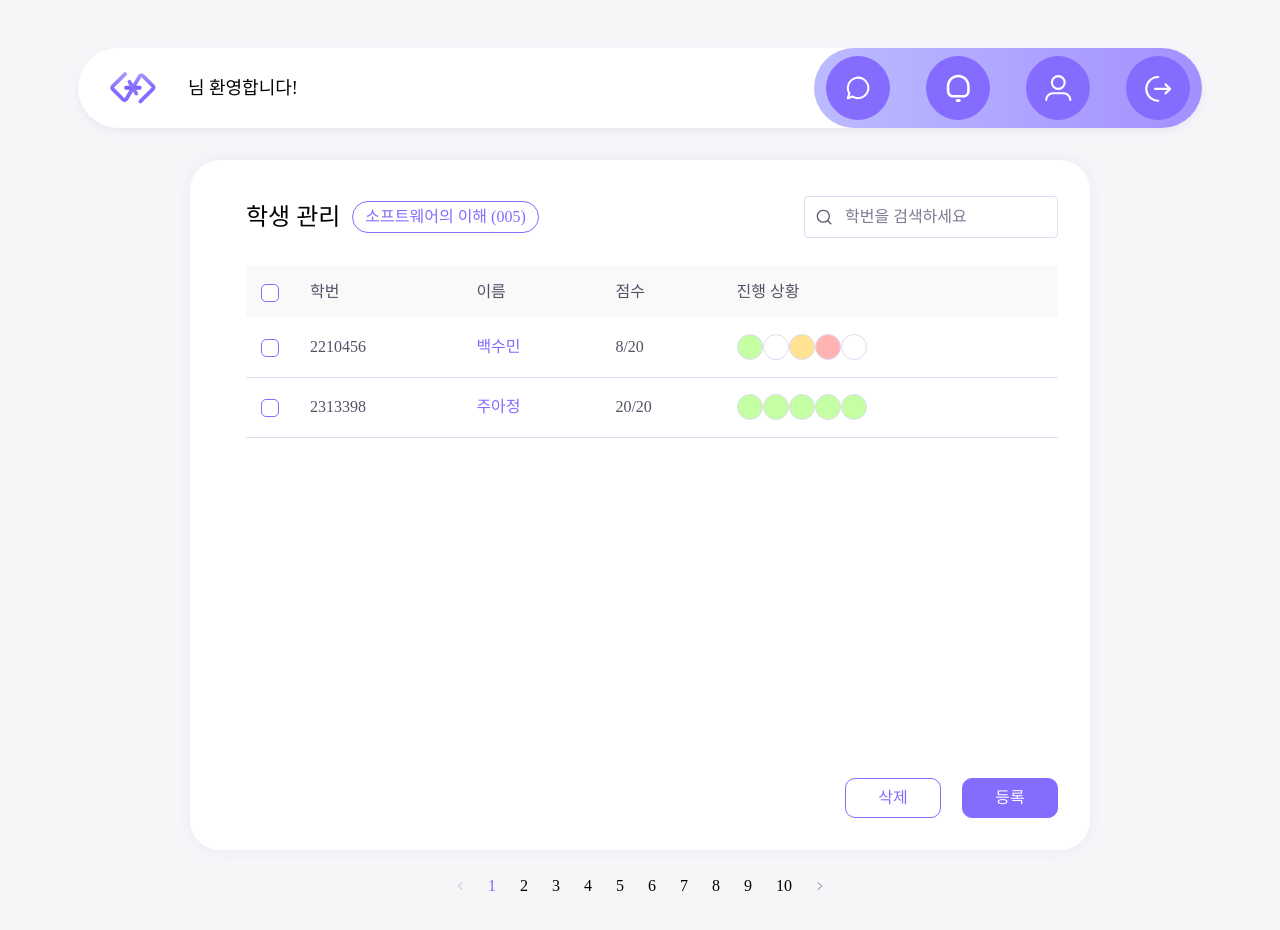
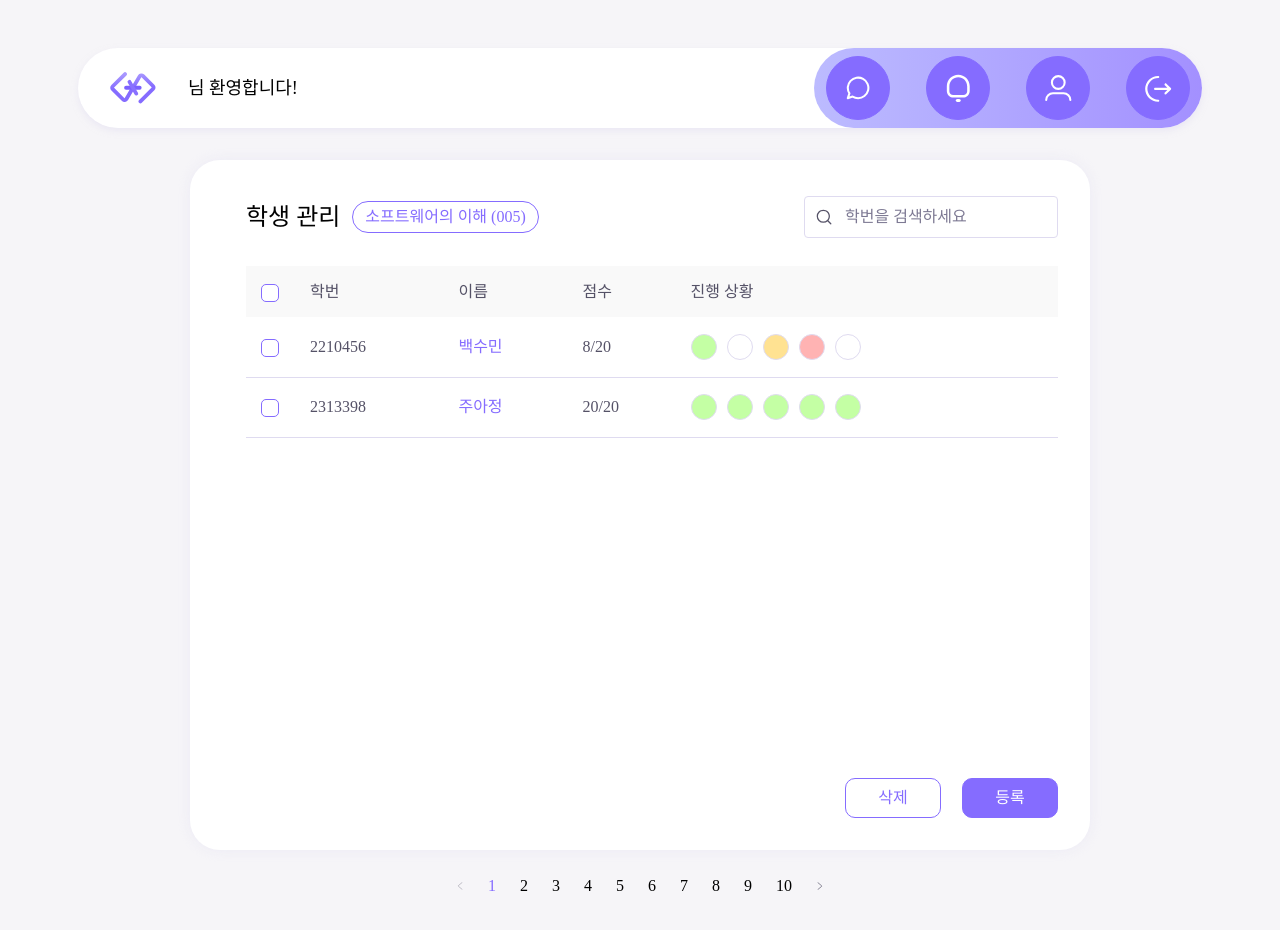
Before and after one commit to 2025-snowCode/snowCode-Client, a React (Vite) app: page /admin/student in a window 1280 px wide. Shown: the top 930 px of the page. Built offline with nearby package versions, Linux system fonts and the light colour scheme; a web font is replaced by a local one.

Commit message:
#31 fix: gap 스페이싱 값 수정 (2.45 → 2.5)

```diff
--- a/src/components/common/ProgressIndicators.tsx
+++ b/src/components/common/ProgressIndicators.tsx
@@ -29,7 +29,7 @@ export const ProgressIndicators = ({
   className = '',
 }: ProgressIndicatorsProps) => {
   return (
-    <div className={`flex gap-2.45 ${className}`}>
+    <div className={`flex gap-2.5 ${className}`}>
       {statuses.map((progress, index) => {
         const config = STATUS_CONFIG[progress.status];
 
```
